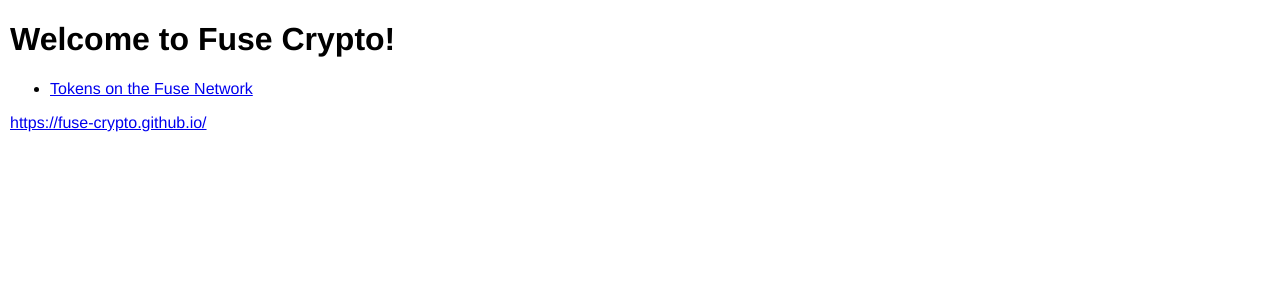
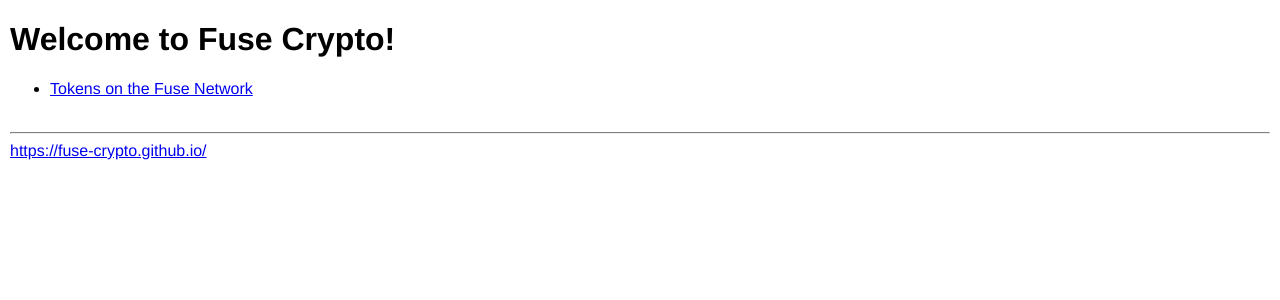
Before and after one commit to Fuse-Crypto/fuse-crypto.github.io, a Jekyll site: the page built from index.md, in a window 1280 px wide. Shown: the top 300 px of the page. Built offline with Jekyll 4.4.1, drawn with Linux system fonts in a browser that asks for light colours.

Commit message:
Update default.html

```diff
--- a/_layouts/default.html
+++ b/_layouts/default.html
@@ -15,11 +15,18 @@
 table, th, td {
   border: 1px solid black;
 }
+footer {
+  padding-top:10px;
+}
+hr {
+  border-top: 1px solid grey;
+}
 </style>
 </head>
 <body>
 {{ content }}
 <footer>
+<hr />
 <a href="https://fuse-crypto.github.io/">https://fuse-crypto.github.io/</a>
 </footer>
 </body>
```
